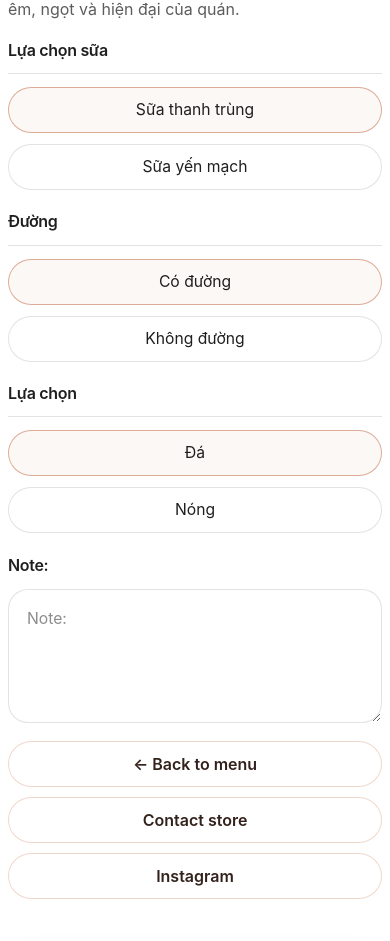
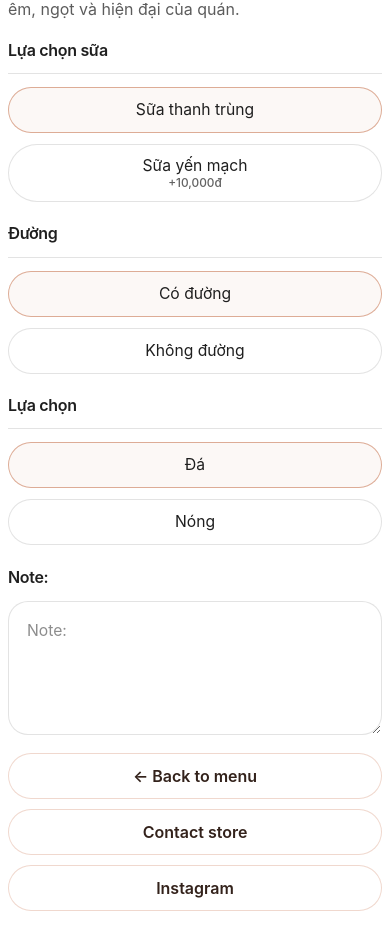
Before and after one commit to tsbdysv1/brewbliss.sg, a React (Vite) app: page /menu/salted-caramel in a window 390 px wide. Shown: the part 852-1793 px from the top of the page. Built offline with nearby package versions, Linux system fonts and the light colour scheme.

Commit message:
Add espresso note and oat milk subprice annotations

```diff
--- a/src/App.css
+++ b/src/App.css
@@ -1138,14 +1138,30 @@ h3 {
 
 .menu-catalog-section-heading {
   margin-bottom: 22px;
+  display: flex;
+  align-items: flex-start;
+  justify-content: space-between;
+  gap: 14px;
 }
 
 .menu-catalog-section-heading h2 {
   margin: 0;
+  flex: 1 1 auto;
   font-size: clamp(2rem, 3.4vw, 3.15rem);
   line-height: 1;
   letter-spacing: -0.045em;
   color: #1f1f1f;
+}
+
+.menu-catalog-section-note {
+  margin: 0;
+  flex: 0 0 auto;
+  padding-top: 4px;
+  font-size: 1.02rem;
+  line-height: 1.25;
+  font-weight: 600;
+  color: #1f1f1f;
+  white-space: nowrap;
 }
 
 .menu-catalog-grid {
@@ -1336,6 +1352,30 @@ h3 {
   line-height: 1;
   cursor: pointer;
   transition: border-color 0.22s ease, background-color 0.22s ease, transform 0.22s ease;
+}
+
+.product-option-button.has-subprice {
+  min-height: 58px;
+  padding-top: 9px;
+  padding-bottom: 9px;
+  display: inline-flex;
+  flex-direction: column;
+  align-items: center;
+  justify-content: center;
+  gap: 4px;
+}
+
+.product-option-button-text {
+  display: block;
+  line-height: 1.1;
+}
+
+.product-option-button-subprice {
+  display: block;
+  font-size: 0.74rem;
+  line-height: 1;
+  font-weight: 500;
+  color: rgba(31, 31, 31, 0.7);
 }
 
 .product-option-button:hover,
@@ -2246,6 +2286,8 @@ h3 {
 
   .menu-catalog-section-heading {
     margin-bottom: 18px;
+    align-items: baseline;
+    gap: 10px;
   }
 
   .editorial-product-detail-layout,
@@ -2342,6 +2384,10 @@ h3 {
 
   .menu-catalog-card-topline h3,
   .menu-catalog-card-topline strong {
+    font-size: 0.98rem;
+  }
+
+  .menu-catalog-section-note {
     font-size: 0.98rem;
   }
 
@@ -2576,6 +2622,12 @@ h3 {
     line-height: 1.06;
   }
 
+  .menu-catalog-section-note {
+    padding-top: 0;
+    align-self: flex-start;
+    white-space: nowrap;
+  }
+
   .signature-view-all-button-header {
     width: 100%;
     justify-content: center;
@@ -2615,6 +2667,10 @@ h3 {
 
   .menu-catalog-card-topline h3,
   .menu-catalog-card-topline strong {
+    font-size: 1rem;
+  }
+
+  .menu-catalog-section-note {
     font-size: 1rem;
   }
 
--- a/src/components/MenuCatalogSection.jsx
+++ b/src/components/MenuCatalogSection.jsx
@@ -6,6 +6,7 @@ import { buildCartItemId, PRODUCT_OPTION_GROUPS } from '../utils/cart'
 
 function MenuCatalogSection({ title, items, sectionId, isHighlighted = false, isActive = false }) {
   const { addItem } = useCart()
+  const headingNote = sectionId === 'espresso-bar' ? 'extra shot +25,000đ' : null
   if (!items?.length) return null
 
   return (
@@ -16,6 +17,7 @@ function MenuCatalogSection({ title, items, sectionId, isHighlighted = false, is
     >
       <div className="menu-catalog-section-heading">
         <h2 id={`${sectionId}-title`}>{title}</h2>
+        {headingNote ? <p className="menu-catalog-section-note">{headingNote}</p> : null}
       </div>
 
       <div className="menu-catalog-grid">
--- a/src/pages/MenuItemDetailPage.jsx
+++ b/src/pages/MenuItemDetailPage.jsx
@@ -143,16 +143,25 @@ function MenuItemDetailPage() {
                 <h2>Lựa chọn sữa</h2>
                 <div className="product-option-divider" aria-hidden="true" />
                 <div className="product-option-button-row">
-                  {PRODUCT_OPTION_GROUPS.milk.map((option) => (
+                  {PRODUCT_OPTION_GROUPS.milk.map((option) => {
+                    const isOatMilkOption = option === 'Sữa yến mạch'
+
+                    return (
                       <button
                         key={option}
                         type="button"
-                      className={`product-option-button${selectedMilk === option ? ' is-selected' : ''}`}
+                        className={`product-option-button${selectedMilk === option ? ' is-selected' : ''}${isOatMilkOption ? ' has-subprice' : ''}`}
                         onClick={() => setSelectedMilk(option)}
                       >
-                      {option}
+                        {isOatMilkOption ? (
+                          <>
+                            <span className="product-option-button-text">Sữa yến mạch</span>
+                            <span className="product-option-button-subprice">+10,000đ</span>
+                          </>
+                        ) : option}
                       </button>
-                  ))}
+                    )
+                  })}
                 </div>
               </section>
             ) : null}
```
Lines whose indentation alone changed are shown as unchanged.
